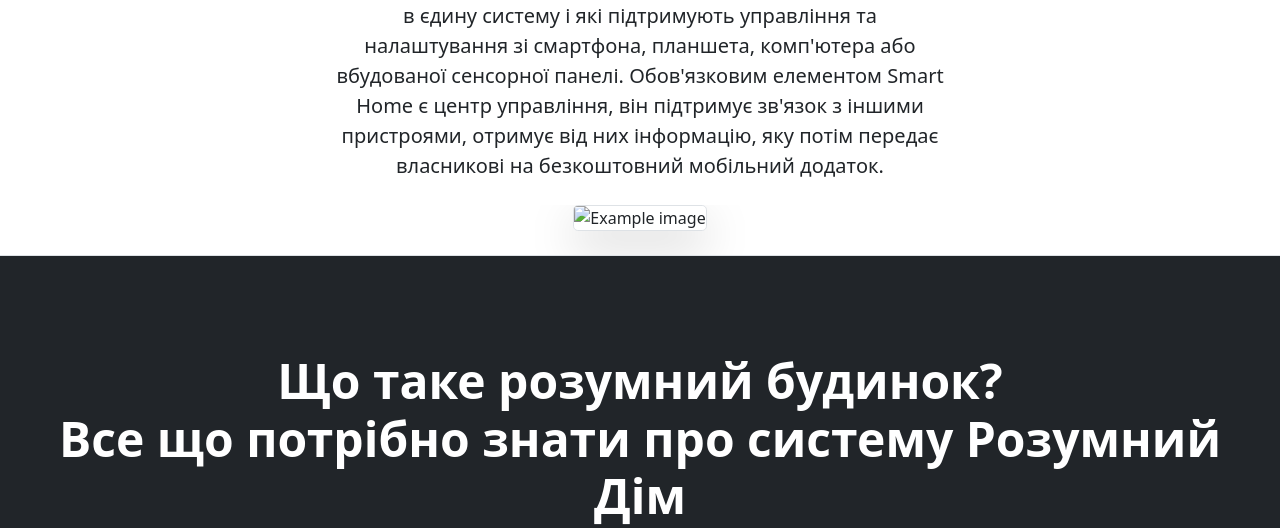
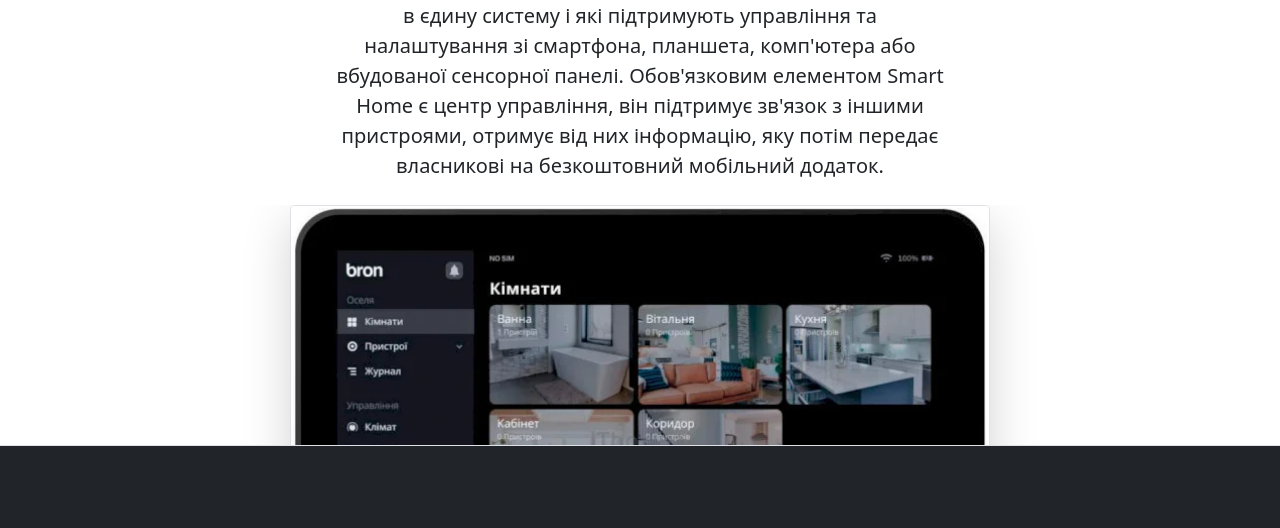
Before and after one commit to Osykaa/testu, a plain HTML site: page index.html in a window 1280 px wide. Shown: the part 272-800 px from the top of the page. Drawn offline with nearby package versions, Linux system fonts and the light colour scheme; the site is published under a folder, as on GitHub Pages, so addresses that start at the root find nothing.

Commit message:
commit smart house

```diff
--- a/index.html
+++ b/index.html
@@ -29,7 +29,7 @@
             </div>
             <div class="overflow-hidden" style="max-height: 30vh;">
               <div class="container px-5">
-                <img src="/images/smart_house.png" class="img-fluid border rounded-3 shadow-lg mb-4" alt="Example image" width="700" height="500" loading="lazy">
+                <img src="./images/smart_house.png" class="img-fluid border rounded-3 shadow-lg mb-4" alt="Example image" width="700" height="500" loading="lazy">
               </div>
             </div>
           </div>
```
